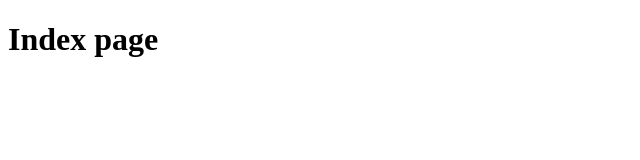
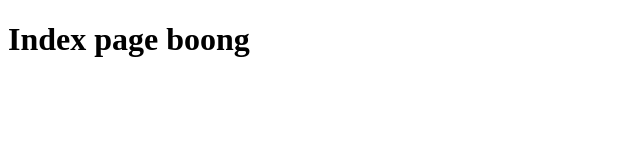
Before and after one commit to taurusboong2/gatsby-template-article, a Gatsby site: page / in a window 1280 px wide. Shown: the whole page, without its empty margins (0-640 px from the left). Built offline with nearby package versions, Linux system fonts and the light colour scheme; Gatsby itself is replaced by a stand-in of ours.

Commit message:
Configure eslint

```diff
--- a/src/pages/index.tsx
+++ b/src/pages/index.tsx
@@ -1,14 +1,14 @@
-import * as React from "react"
-import type { HeadFC } from "gatsby"
+import * as React from 'react';
+import type { HeadFC } from 'gatsby';
 
-export const Head: HeadFC = () => <title>Home Page</title>
+export const Head: HeadFC = () => <title>Home Page</title>;
 
 const IndexPage = () => {
   return (
     <main>
-      <h1>Index page</h1>
+      <h1>Index page boong</h1>
     </main>
-  )
-}
+  );
+};
 
-export default IndexPage
+export default IndexPage;
```
Also changed, not shown: package.json (+9 -1 lines), tsconfig.json (+28 -98 lines), .eslintrc.js (added), 2 other files.
